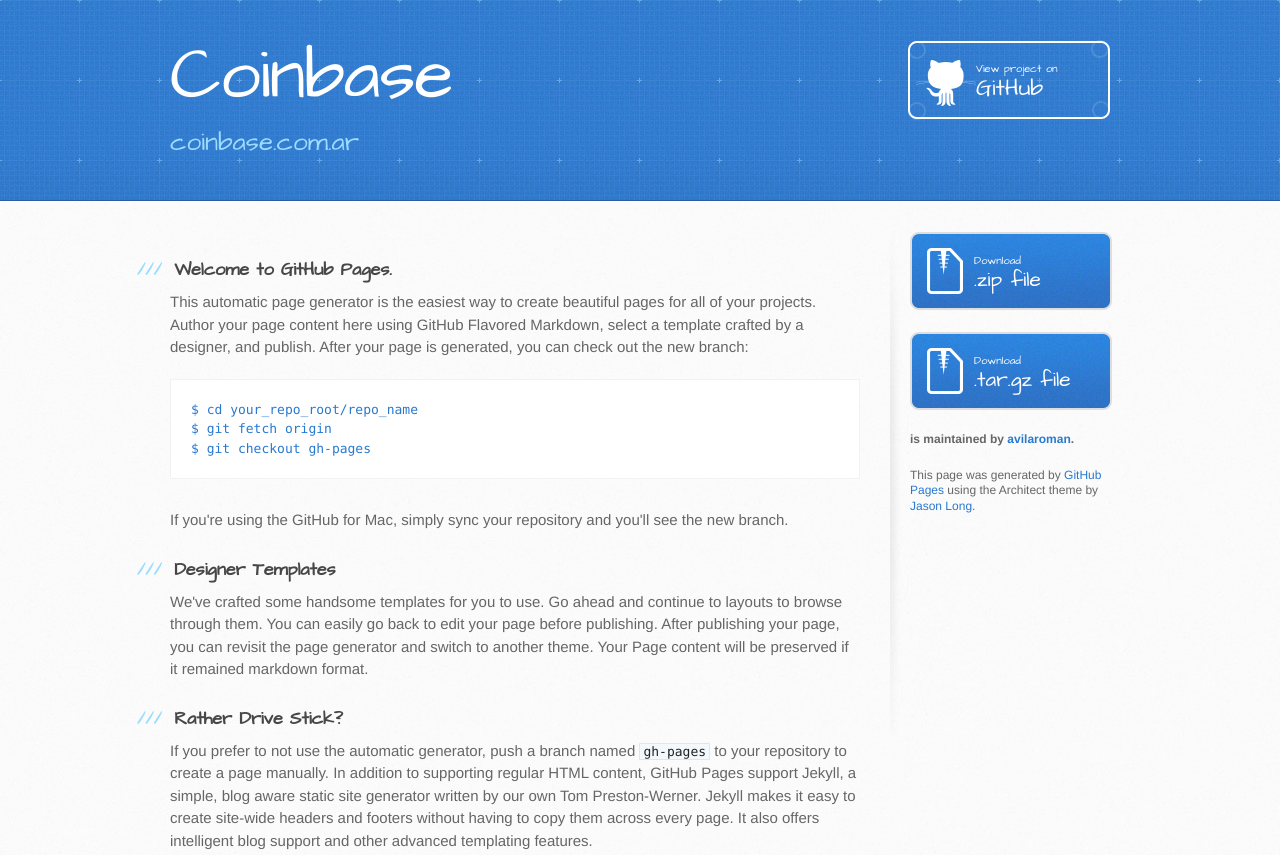
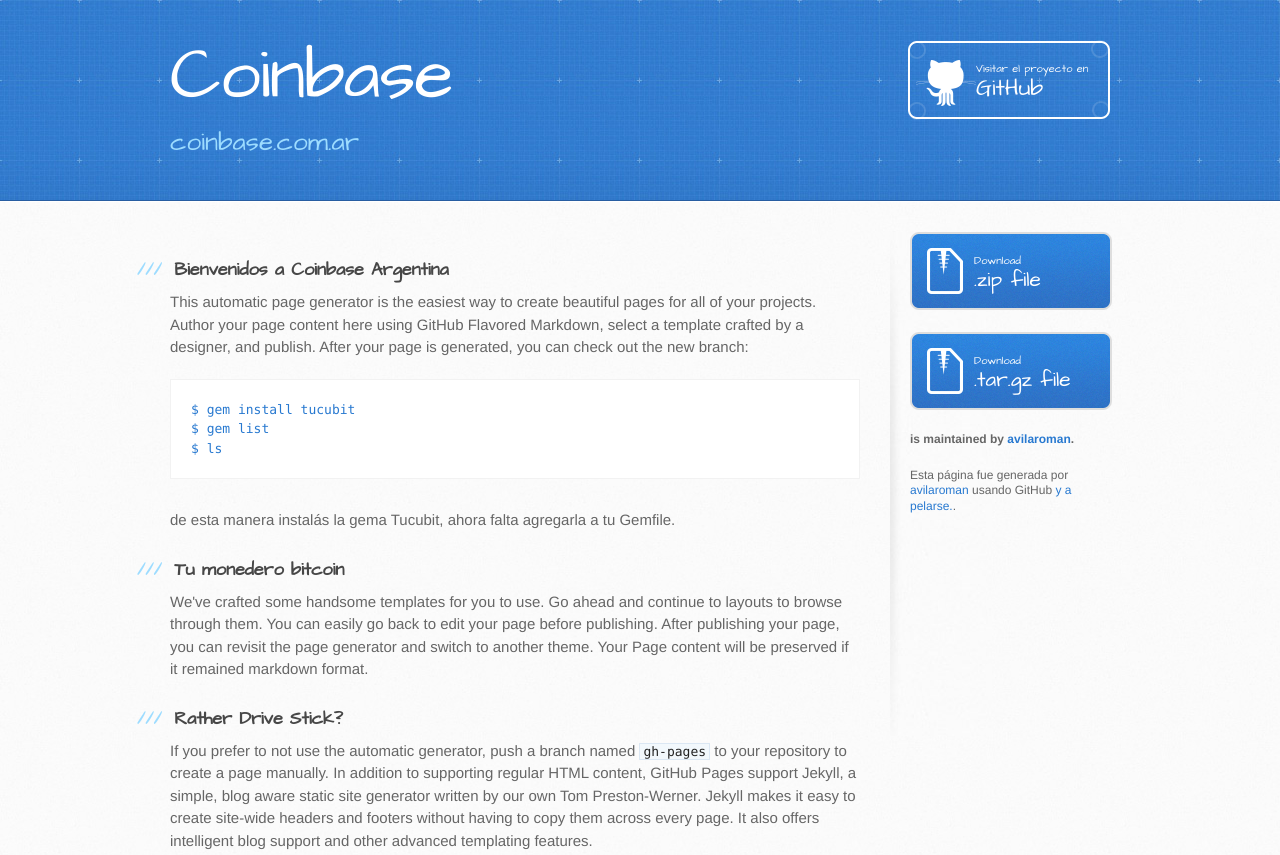
Before and after one commit to avilaroman/coinbase, a plain HTML site: page index.html in a window 1280 px wide. Shown: the top 855 px of the page. Drawn offline with Linux system fonts and the light colour scheme.

Commit message:
modificacion primera

```diff
--- a/index.html
+++ b/index.html
@@ -21,7 +21,7 @@
       <div class="inner">
         <h1>Coinbase</h1>
         <h2>coinbase.com.ar</h2>
-        <a href="https://github.com/avilaroman/coinbase" class="button"><small>View project on</small> GitHub</a>
+        <a href="https://github.com/avilaroman/coinbase" class="button"><small>Visitar el proyecto en</small> GitHub</a>
       </div>
     </header>
 
@@ -29,19 +29,21 @@
       <div class="inner clearfix">
         <section id="main-content">
           <h3>
-<a id="welcome-to-github-pages" class="anchor" href="#welcome-to-github-pages" aria-hidden="true"><span class="octicon octicon-link"></span></a>Welcome to GitHub Pages.</h3>
+<a id="welcome-to-github-pages" class="anchor" href="#welcome-to-github-pages" aria-hidden="true"><span class="octicon octicon-link"></span></a>Bienvenidos a Coinbase Argentina</h3>
 
 <p>This automatic page generator is the easiest way to create beautiful pages for all of your projects. Author your page content here using GitHub Flavored Markdown, select a template crafted by a designer, and publish. After your page is generated, you can check out the new branch:</p>
 
-<pre><code>$ cd your_repo_root/repo_name
-$ git fetch origin
-$ git checkout gh-pages
+<pre><code>$ gem install tucubit
+$ gem list
+$ ls
 </code></pre>
 
-<p>If you're using the GitHub for Mac, simply sync your repository and you'll see the new branch.</p>
+<p>de esta manera instalás la gema Tucubit, ahora falta agregarla a tu Gemfile.</p>
 
 <h3>
-<a id="designer-templates" class="anchor" href="#designer-templates" aria-hidden="true"><span class="octicon octicon-link"></span></a>Designer Templates</h3>
+<a id="designer-templates" class="anchor" href="#designer-templates" aria-hidden="true"><span class="octicon octicon-link"></span></a>
+
+Tu monedero bitcoin</h3>
 
 <p>We've crafted some handsome templates for you to use. Go ahead and continue to layouts to browse through them. You can easily go back to edit your page before publishing. After publishing your page, you can revisit the page generator and switch to another theme. Your Page content will be preserved if it remained markdown format.</p>
 
@@ -73,7 +75,7 @@
 
           <p class="repo-owner"><a href="https://github.com/avilaroman/coinbase"></a> is maintained by <a href="https://github.com/avilaroman">avilaroman</a>.</p>
 
-          <p>This page was generated by <a href="https://pages.github.com">GitHub Pages</a> using the Architect theme by <a href="https://twitter.com/jasonlong">Jason Long</a>.</p>
+          <p>Esta página fue generada por <a href="https://pages.github.com">avilaroman</a> usando GitHub <a href="https://twitter.com/jasonlong">y a pelarse.</a>.</p>
         </aside>
       </div>
     </div>
```
